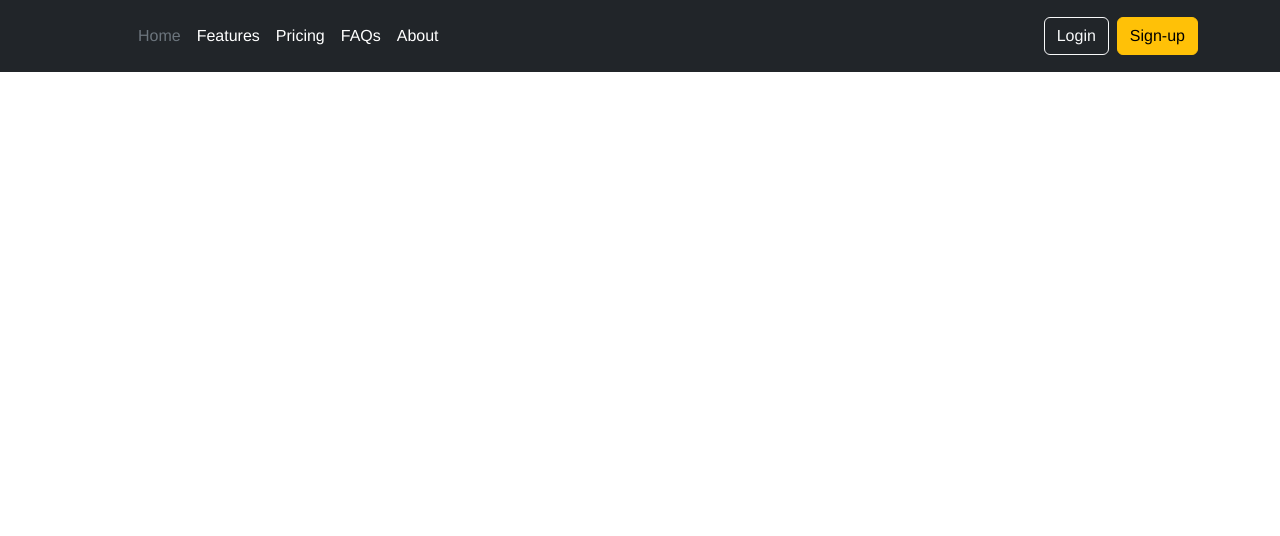
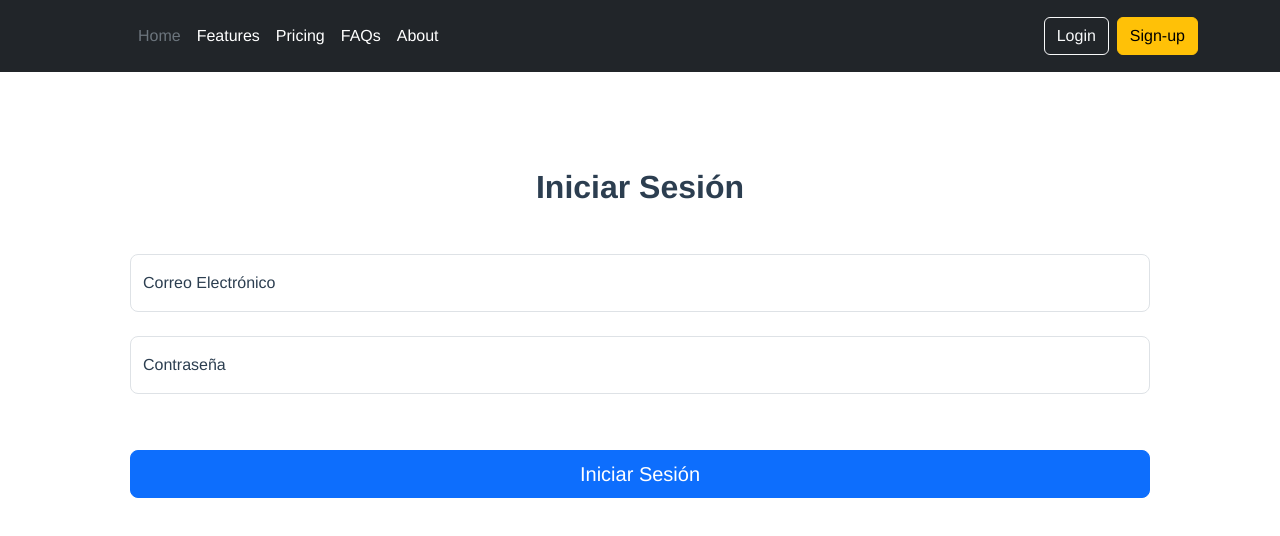
Before and after one commit to cristian462/ComuNest, a Vue app in the folder comunest-client/: page /login in a window 1280 px wide. Shown: the top 536 px of the page. Built offline with nearby package versions, Linux system fonts and the light colour scheme.

Commit message:
implementado login funcional

```diff
--- a/comunest-client/package.json
+++ b/comunest-client/package.json
@@ -15,6 +15,7 @@
     "vue": "^3.2.13",
     "vue-axios": "^3.5.2",
     "vue-router": "^4.0.3",
+    "vue-session": "^1.0.0",
     "vuex": "^4.0.0"
   },
   "devDependencies": {
--- a/comunest-client/src/App.vue
+++ b/comunest-client/src/App.vue
@@ -16,7 +16,7 @@
         </ul>
 
         <div class="text-end">
-          <button type="button" class="btn btn-outline-light me-2">Login</button>
+          <router-link type="button" class="btn btn-outline-light me-2" to="/login">Login</router-link>
           <router-link class="btn btn-warning" to="/registro">Sign-up</router-link>
         </div>
       </div>
--- a/comunest-client/src/router/index.js
+++ b/comunest-client/src/router/index.js
@@ -1,6 +1,7 @@
 import { createRouter, createWebHistory } from 'vue-router'
 import HomeView from '../views/HomeView.vue'
 import RegistroView from '../views/RegistroView.vue'
+import LoginView from '../views/LoginView.vue'
 
 const routes = [
   {
@@ -12,6 +13,11 @@ const routes = [
     path: '/registro',
     name: 'registro',
     component: RegistroView
+  },
+  {
+    path: '/login',
+    name: 'login',
+    component: LoginView
   }
 ]
 
--- /dev/null
+++ b/comunest-client/src/views/LoginView.vue
@@ -0,0 +1,50 @@
+<template>
+	<div class="container-md mt-5">
+    <div class="header p-5 pb-4 border-bottom-0">
+        <h1 class="fw-bold mb-0 fs-2 mb-4">Iniciar Sesión</h1>
+    </div>
+    <div class="body p-5 pt-0">
+            <div class="form-floating mb-4">
+                <input type="email" class="form-control rounded-3" placeholder="name@example.com" v-model="user.correo" required/>
+                <label for="mail">Correo Electrónico</label>
+            </div>
+
+            <div class="form-floating mb-5">
+                <input type="password" class="form-control rounded-3" placeholder="Password" v-model="user.pass" required/>
+                <label for="pass">Contraseña</label>
+            </div>
+            <div class="mb-4 mx-5-md mx-5-lg">
+            </div>
+            <button class="w-100 my-2 btn btn-lg rounded-3 btn-primary" @click="submit">Iniciar Sesión</button>
+    </div>
+</div>
+</template>
+
+<script setup>
+import {ref} from "vue";
+
+let user = ref({
+    correo: '',
+    pass: '',
+  });
+
+  const submit = async()=>{
+	try{
+		const data = {
+			"email": user.value.correo,
+			"pass": user.value.pass
+		}
+		const response = await fetch('http://localhost:4000/login',{
+			method: 'POST',
+			headers: {
+				'Content-Type': 'application/json'
+			},
+			body: JSON.stringify(data)
+		});
+
+		console.log(await response.json());
+	}catch(err){
+		console.log(err);
+	}
+  }
+</script>
--- a/comunest-client/src/views/RegistroView.vue
+++ b/comunest-client/src/views/RegistroView.vue
@@ -7,7 +7,7 @@
             <div class="input-group">
                 <span class="input-group-text">@</span>
                 <div class="form-floating">
-                    <input type="text" class="form-control" placeholder="Nombre" v-model="user.nombre" required>
+                    <input type="text" class="form-control" :class="nombremal" placeholder="Nombre" v-model="user.nombre" required>
                     <label for="nombre">Nombre*</label>
                 </div>
             </div>
@@ -63,6 +63,7 @@ import {ref, watch} from "vue";
   let nombrevacio = ref("");
   let correomal = ref("");
   let msjcorreo = ref("");
+  let nombremal = ref("");
 
     watch(() => user.value.pass1, (newValue) => {
     if (!regex.test(newValue)) {
@@ -94,7 +95,11 @@ import {ref, watch} from "vue";
 
     watch(() => user.value.nombre, (newValue) => {
     if (!newValue) {
-      nombrevacio.value = "El nombre no puede quedar vacío."
+      nombrevacio.value = "El nombre no puede quedar vacío.";
+      nombremal.value = "is-invalid";
+    }else{
+      nombrevacio.value = "";
+      nombremal.value = "is-valid";
     }
     });
 
@@ -136,7 +141,7 @@ import {ref, watch} from "vue";
         body: JSON.stringify(jsonData)
       });
 
-      console.log(response);
+      console.log(await response.json());
 
       if(!response.ok){
         throw new Error('Error al enviar la solicitud');
```
Also changed, not shown: 2 other files (tests, documents, lock files or other folders).
